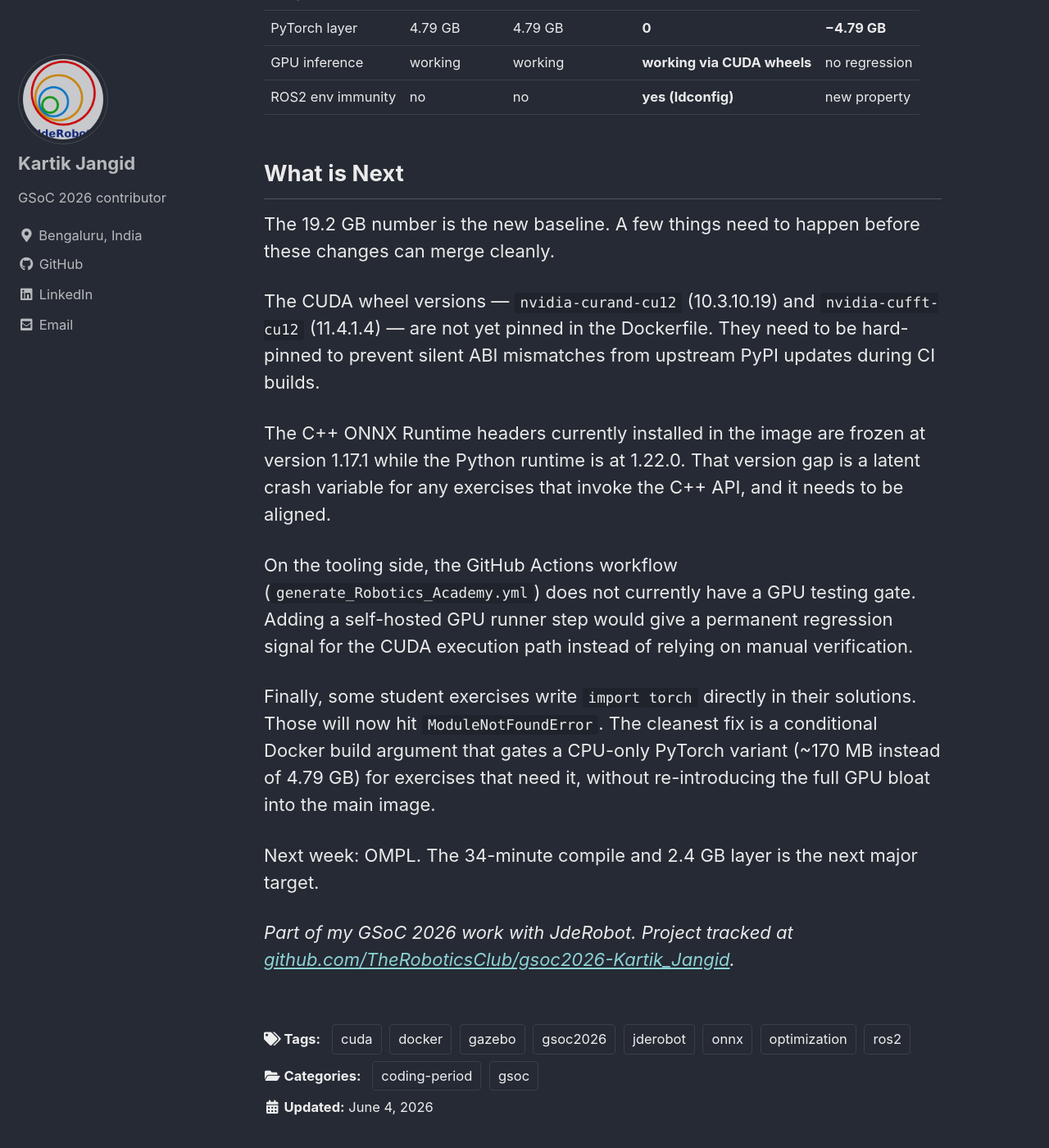
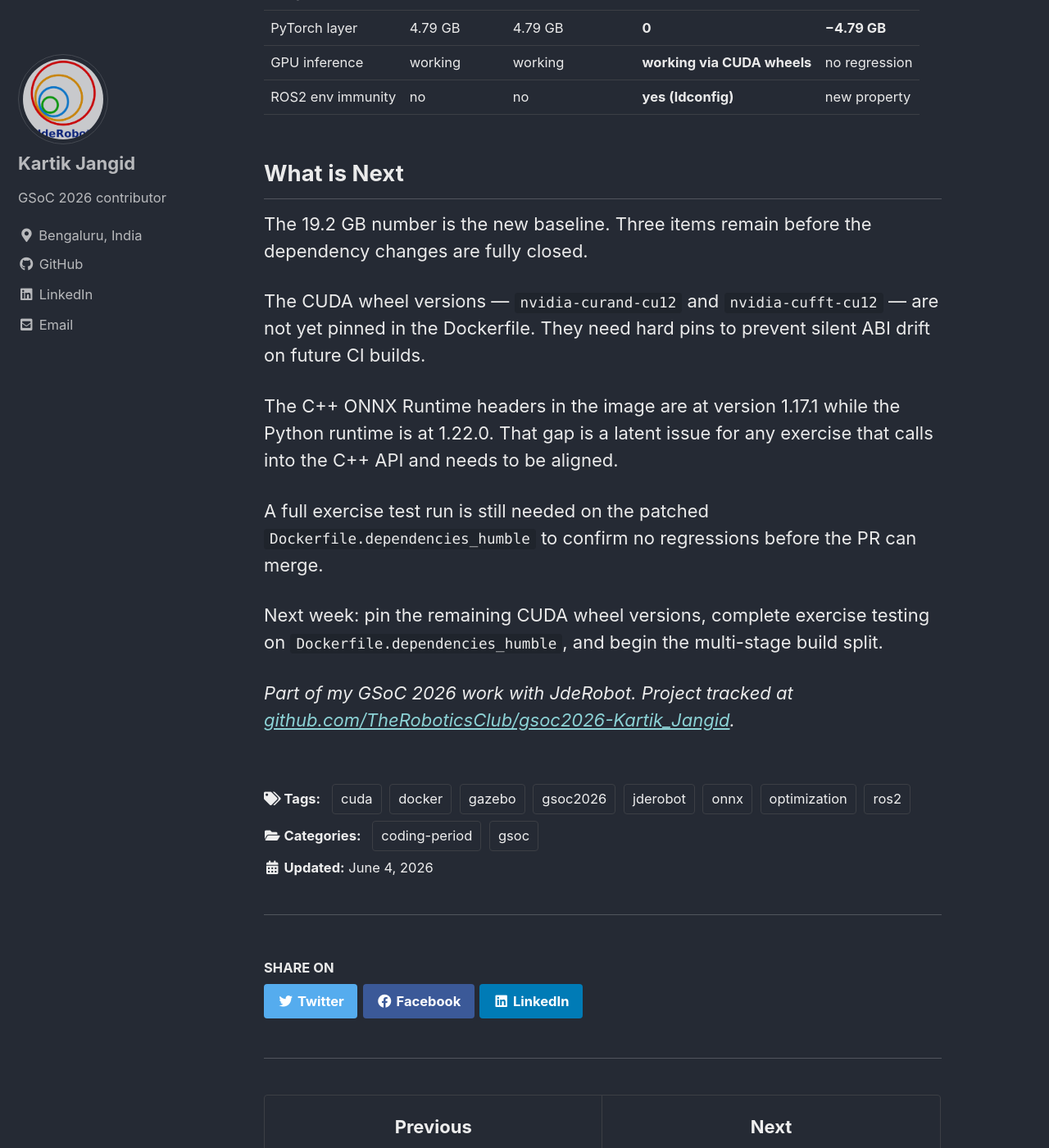
Before and after one commit to TheRoboticsClub/gsoc2026-Kartik_Jangid, a Jekyll site: the page built from docs/_posts/2026-06-04-coding-week-2.md, in a window 1280 px wide and 1400 px high, scrolled down 6750 px. Shown: the whole window at 82% size. Built offline with Jekyll 4.4.1, drawn with Linux system fonts in a browser that asks for light colours; cached includes are drawn as plain includes; some of the changed text lies outside the part shown.

Commit message:
week 3 blog completed

```diff
--- a/docs/_posts/2026-06-04-coding-week-2.md
+++ b/docs/_posts/2026-06-04-coding-week-2.md
@@ -131,16 +131,14 @@ All four layers passed on `gsoc_test_image_v6` (Image ID: `fcd9373d4326`).
 
 ## What is Next
 
-The 19.2 GB number is the new baseline. A few things need to happen before these changes can merge cleanly.
+The 19.2 GB number is the new baseline. Three items remain before the dependency changes are fully closed.
 
-The CUDA wheel versions — `nvidia-curand-cu12` (10.3.10.19) and `nvidia-cufft-cu12` (11.4.1.4) — are not yet pinned in the Dockerfile. They need to be hard-pinned to prevent silent ABI mismatches from upstream PyPI updates during CI builds.
+The CUDA wheel versions — `nvidia-curand-cu12` and `nvidia-cufft-cu12` — are not yet pinned in the Dockerfile. They need hard pins to prevent silent ABI drift on future CI builds.
 
-The C++ ONNX Runtime headers currently installed in the image are frozen at version 1.17.1 while the Python runtime is at 1.22.0. That version gap is a latent crash variable for any exercises that invoke the C++ API, and it needs to be aligned.
+The C++ ONNX Runtime headers in the image are at version 1.17.1 while the Python runtime is at 1.22.0. That gap is a latent issue for any exercise that calls into the C++ API and needs to be aligned.
 
-On the tooling side, the GitHub Actions workflow (`generate_Robotics_Academy.yml`) does not currently have a GPU testing gate. Adding a self-hosted GPU runner step would give a permanent regression signal for the CUDA execution path instead of relying on manual verification.
+A full exercise test run is still needed on the patched `Dockerfile.dependencies_humble` to confirm no regressions before the PR can merge.
 
-Finally, some student exercises write `import torch` directly in their solutions. Those will now hit `ModuleNotFoundError`. The cleanest fix is a conditional Docker build argument that gates a CPU-only PyTorch variant (~170 MB instead of 4.79 GB) for exercises that need it, without re-introducing the full GPU bloat into the main image.
-
-Next week: OMPL. The 34-minute compile and 2.4 GB layer is the next major target.
+Next week: pin the remaining CUDA wheel versions, complete exercise testing on `Dockerfile.dependencies_humble`, and begin the multi-stage build split.
 
 *Part of my GSoC 2026 work with JdeRobot. Project tracked at [github.com/TheRoboticsClub/gsoc2026-Kartik_Jangid](https://github.com/TheRoboticsClub/gsoc2026-Kartik_Jangid).*
```
Also changed, not shown: docs/_posts/2026-06-15-coding-week-3.md (added, +97 -0 lines), docs/assets/images/week3/follow_line.png (added), docs/assets/images/week3/follow_person.png (added), docs/assets/images/week3/vacuum_cleaner.png (added).
